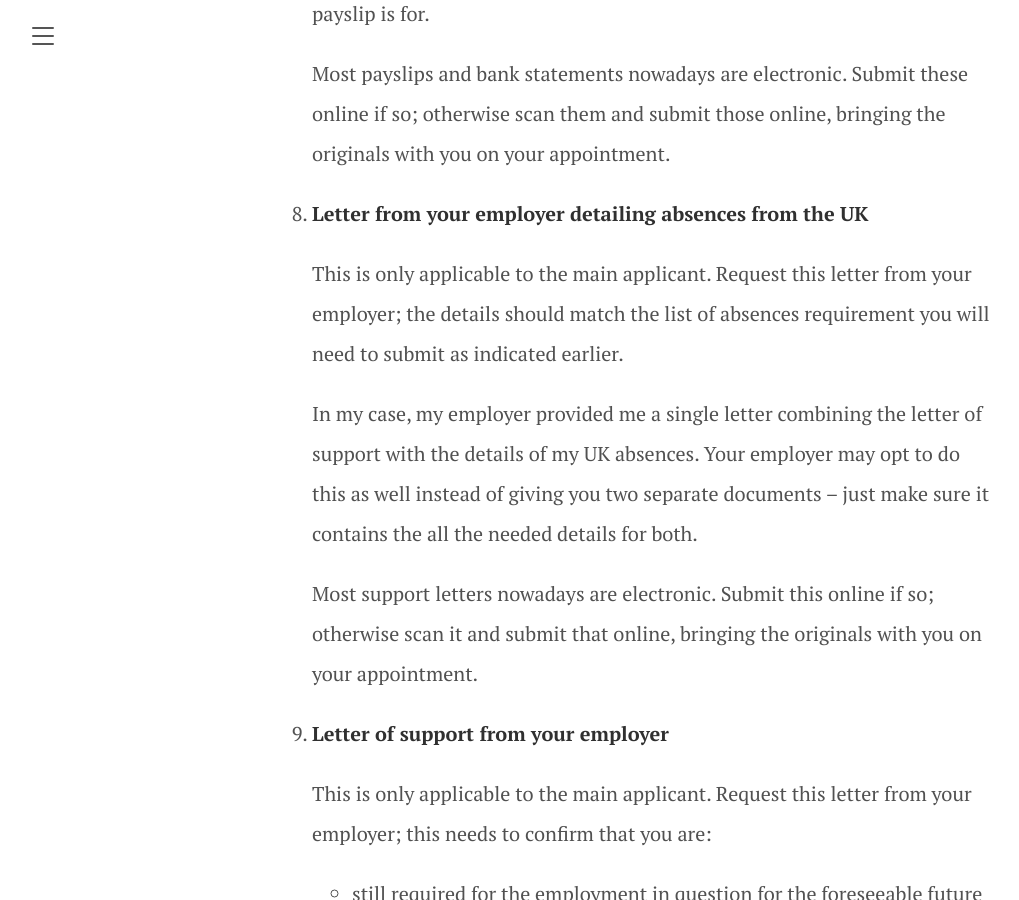
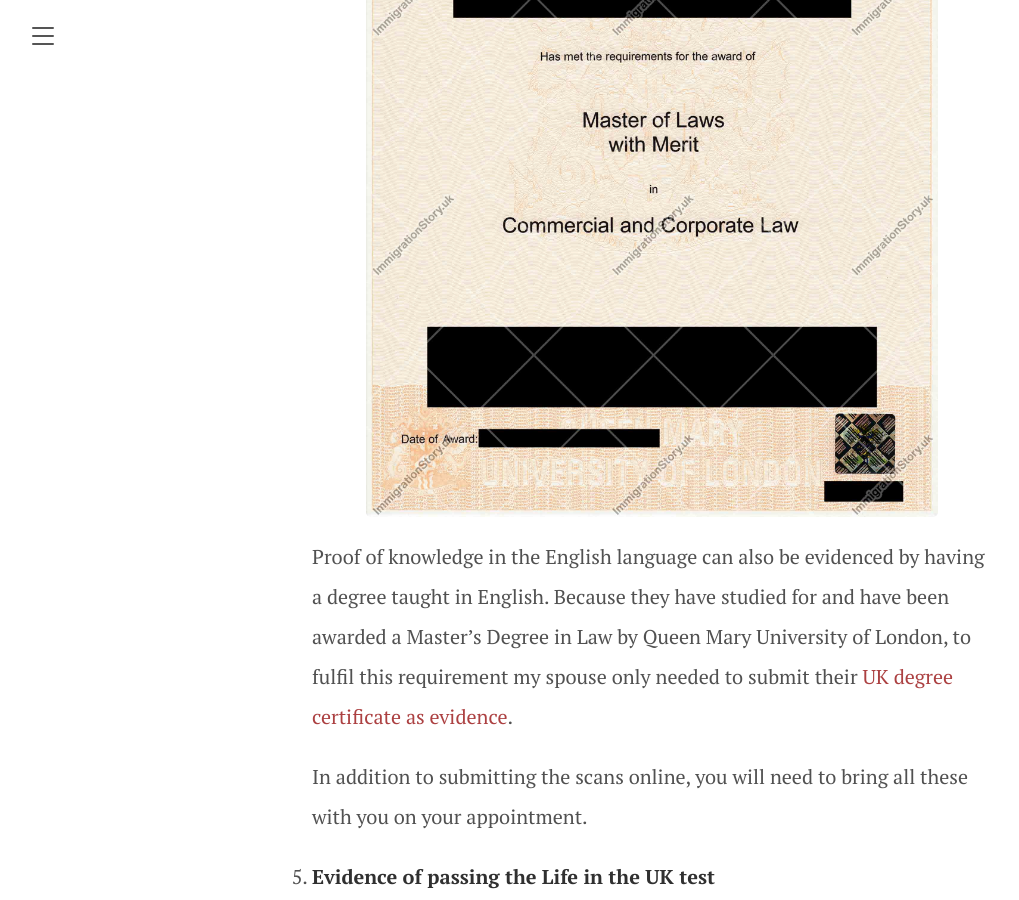
Before and after one commit to immigrationstory/uk, a Jekyll site: the page built from en-gb/_posts/2020-08-08-ilr-requirements.md, in a window 1280 px wide and 900 px high, scrolled down 5729 px. Shown: the whole window, without its empty margins (8-1027 px from the left). Built offline with Jekyll 4.4.1, drawn with Linux system fonts in a browser that asks for light colours; comment, search, counter and statistics services are not loaded; some of the changed text lies outside the part shown.

Commit message:
Add images to ILR requirements chapter

```diff
--- a/en-gb/_posts/2020-08-08-ilr-requirements.md
+++ b/en-gb/_posts/2020-08-08-ilr-requirements.md
@@ -23,6 +23,8 @@
 
 0. **Online application form**
 
+    ![](/assets/ilr-application.jpg)
+
     The application is done [online](https://www.gov.uk/settle-in-the-uk/y/you-have-a-work-visa/tier-2-general-visa) and does not need to be printed out. After submitting and paying for the application, you will be provided a document checklist by the system which may ask for more items than what's outlined below, depending on your answers in the application form.
 
     As I and my spouse can apply at the same time (as per the [date calculation]({% link en-gb/tools/ilr-calculator.md %})), we were able to have a single application covering the both of us.
@@ -53,30 +61,37 @@
 
     The situation is slightly different for my spouse. Originally when applying for the Tier 2 (General) visa they did not have to submit any such documentation (given that it is not needed for dependants). This however is mandatory for ILR applications.
 
-    Proof of knowledge in the English language can also be evidenced by having a degree taught in English. Because they have studied for and have been granted a Master's Degree in Law by Queen Mary University of London, to fulfil this requirement my spouse only needed to submit their [UK degree certificate as evidence](https://www.gov.uk/english-language/degrees-in-english).
+    ![UK Degree Diploma](/assets/diploma.jpg)
+
+    Proof of knowledge in the English language can also be evidenced by having a degree taught in English. Because they have studied for and have been awarded a Master's Degree in Law by Queen Mary University of London, to fulfil this requirement my spouse only needed to submit their [UK degree certificate as evidence](https://www.gov.uk/english-language/degrees-in-english).
 
     In addition to submitting the scans online, you will need to bring all these with you on your appointment.
 
 0. **Evidence of passing the Life in the UK test**
 
+    ![Life in the UK Test Result](/assets/life-in-the-uk-test-result.jpg)
+
     There is a separate chapter dedicated to [preparing for the Life in the UK Test]({% post_url en-gb/2020-08-09-life-in-the-uk-test %}) which details what you need to do, what the process entails, and what the costs are.
 
     This is a requirement that nearly all applicants will need to fulfil, with a few [exceptions](https://www.gov.uk/life-in-the-uk-test).
 
-    When we took this test (and this is still true at the time of writing), safeguards to control the COVID-19 global pandemic meant that all test results were electronic and no physical certificates were issued. Capture these electronic results (e.g. as a PDF or screenshot) and submit them online.
+    When we took this test (and this is still true at the time of writing), safeguards to control the COVID-19 global pandemic meant that all test results were electronic and no physical certificates were issued. Capture these electronic results (e.g. as a PDF or screenshot) for you and any family members applying with you, and submit them online.
 
 0. **List of absences from the UK in the past 5 years (or whatever the qualifying period is for the route you are applying for)**
 
-    In order to prove that they meet the residency requirement of the ILR, each applicant will need to submit their full travel history records for the entire qualifying period they are applying for. For each trip, you must indicate:
+    In order to prove that they meet the residency requirement of the ILR, each applicant will need to submit records of their full travel history for the entire qualifying period (e.g. 5 years) they are applying for. For each trip, you must indicate:
 
     * The country visited
     * The date you left the UK
     * The date you returned to the UK
     * The purpose of the trip
 
-    If you or your accompanying family member travels outside the UK frequently then this is not an easy requirement to fulfil in one go. What we have done is to create a spreadsheet for each of us very early on, and adding records to it whenever we leave the country over the course of the five years leading up to our application.
+    If you or your accompanying family member travels outside the UK frequently then this is not an easy requirement to fulfil in one go. What we have done is to create a spreadsheet for each of us very early on, and adding entries to it whenever we leave from and return to the country over the course of the five years leading up to our application.
 
-    This is to ensure that the applicant not been outside the UK for more than 180 full days in either separate 12-month periods, or any 12-month period (depending on when the leave was granted).
+    This is to ensure that the applicant not been outside the UK for more than 180 full days in either:
+
+    * separate 12-month periods (for periods of leave granted before 11/08/2018), or
+    * any 12-month period (for periods of leave granted on or after 11/08/2018)
 
     For periods of leave granted before 11/01/2018, the more lenient "old calculation method" applies which says that one cannot be outside the UK for more than 180 full days on separate 12-month periods counting backwards from the application date. For periods of leave granted on or after 11/01/2018 then the stricter "new calculation method" needs to be used which says that one cannot be outside the UK for more than 180 full days in *any* 12-month period on a rolling basis. Regardless of when your leave was granted, if you meet the requirement using the stricter "new calculation method" then mathematically you meet it as well using the more lenient "old calculation method". If you find that you do not meet the requirement using the stricter "new calculation method", check if the more lenient "old calculation method" applies to you and if so, understand the [rules](https://www.gov.uk/government/publications/indefinite-leave-to-remain-calculating-continuous-period-in-uk) and calculate against it, or seek support from an immigration adviser.
 
@@ -84,21 +99,21 @@
 
 0. **Your most recent payslip, and the corresponding bank statement showing the payment on the payslip**
 
-    This is only applicable to the main applicant. Provide your most recent payslip, as well as the bank statement showing the amount on the payslip being deposited to your account, on a date corresponding to when that payslip is for.
+    This is only applicable for the main applicant. Provide your most recent payslip, as well as the bank statement showing the amount on the payslip being deposited to your account, on a date corresponding to when that payslip is for.
 
     Most payslips and bank statements nowadays are electronic. Submit these online if so; otherwise scan them and submit those online, bringing the originals with you on your appointment.
 
 0. **Letter from your employer detailing absences from the UK**
 
-    This is only applicable to the main applicant. Request this letter from your employer; the details should match the list of absences requirement you will need to submit as indicated earlier.
+    This is only applicable for the main applicant. Request this letter from your employer; the details should match the list of absences requirement you will need to submit as indicated earlier.
 
-    In my case, my employer provided me a single letter combining the letter of support with the details of my UK absences. Your employer may opt to do this as well instead of giving you two separate documents -- just make sure it contains the all the needed details for both.
+    In my case, my employer provided me a single document combining the letter of support with the details of my UK absences. Your employer may opt to do this as well instead of giving you two separate documents -- just make sure it contains the all the needed details for both.
 
     Most support letters nowadays are electronic. Submit this online if so; otherwise scan it and submit that online, bringing the originals with you on your appointment.
 
 0. **Letter of support from your employer**
 
-    This is only applicable to the main applicant. Request this letter from your employer; this needs to confirm that you are:
+    This is only applicable for the main applicant. Request this letter from your employer; this needs to confirm that you are:
 
     * still required for the employment in question for the foreseeable future
     * the nearest applicable SOC code which best describes your employment
@@ -106,11 +121,13 @@
     * confirmation that this is at or above the appropriate rate for the job as stated in the codes of practice for Tier 2 sponsors
     * if you are currently on maternity, paternity, shared parental or adoption leave, confirmation of the date this started, your salary immediately before the leave, and what your salary will be on your return
 
-    In my case, my employer provided me a single letter combining the letter of support with the details of my UK absences. Your employer may opt to do this as well instead of giving you two separate documents -- just make sure it contains the all the needed details for both.
+    In my case, my employer provided me a single document combining the letter of support with the details of my UK absences. Your employer may opt to do this as well instead of giving you two separate documents -- just make sure it contains the all the needed details for both.
 
     Most support letters nowadays are electronic. Submit this online if so; otherwise scan it and submit that online, bringing the originals with you on your appointment.
 
 0. **Consent form for the Home Office to carry out verification checks**
+
+    ![Home Office Consent Form](/assets/home-office-consent-form.jpg)
 
     The consent form is generated and is provided to you once you submit and pay for your application. This will allow the Home Office to validate the authenticity of your responses and the documents that you have submitted.
 
```
Also changed, not shown: other parts of en-gb/_posts/2020-08-08-ilr-requirements.md (+7 -1 lines), assets/diploma.jpg (added), assets/home-office-consent-form.jpg (added), assets/ilr-application.jpg (added), assets/life-in-the-uk-test-result.jpg (added).
